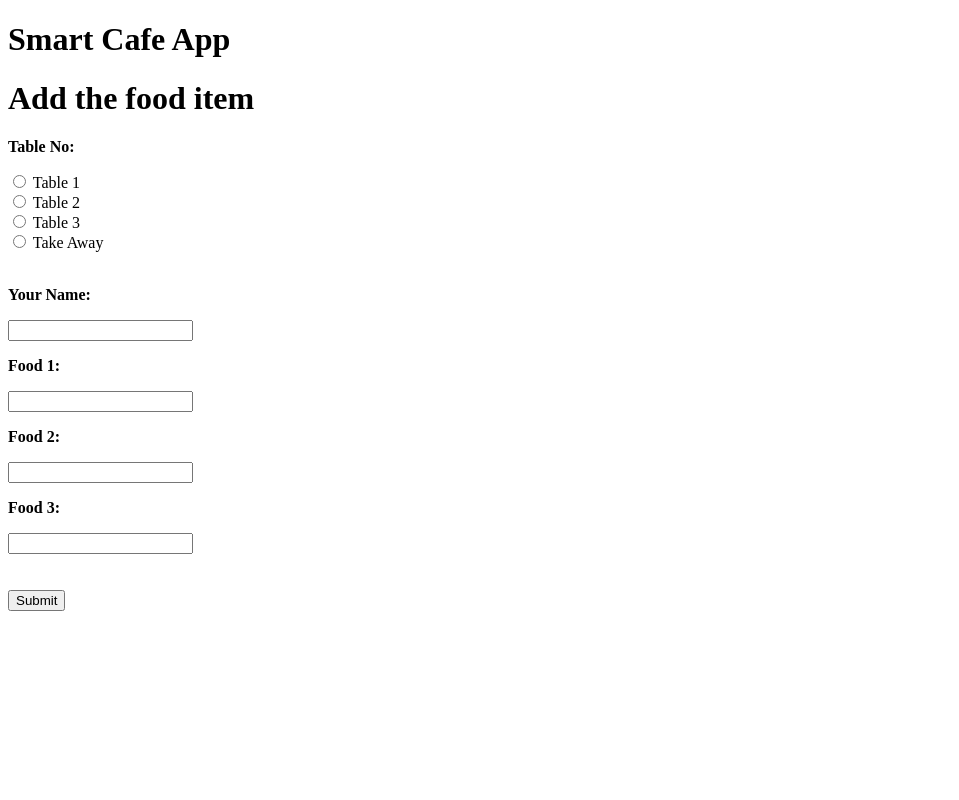
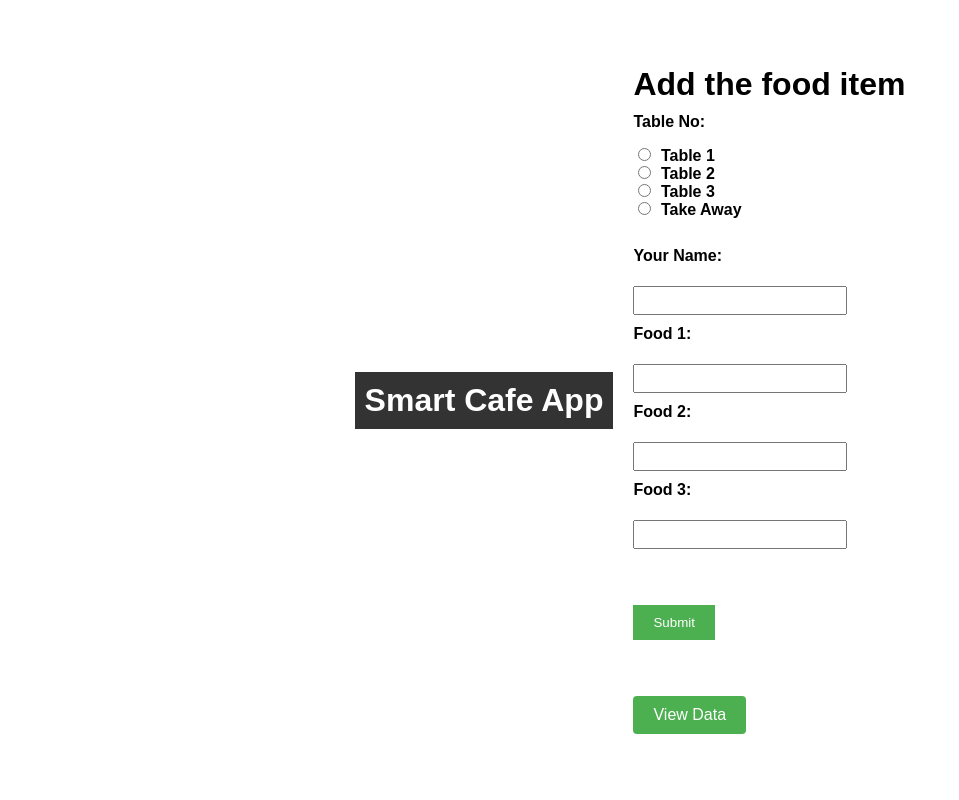
Before and after one commit to rav94/sample-python-data-collection-app, a Flask app: page / in a window 1280 px wide. Shown: the whole page, without its empty margins (0-959 px from the left). Run offline with Flask 2, Linux system fonts and the light colour scheme.

Commit message:
Adding latest changes

```diff
--- a/app.py
+++ b/app.py
@@ -1,32 +1,109 @@
-from flask import Flask, escape, render_template, request
+from flask import Flask, render_template, request, flash, current_app, g, get_flashed_messages, redirect, url_for
 from datetime import datetime
-import pandas as pd
+import sqlite3
 import os
+import secrets
+import signal
 
 app = Flask(__name__)
+app.secret_key = secrets.token_hex(16)  # Set a secret key for flash messaging
 
-# @app.route('/')
-# def index():
-#     return 'Hello World!'
+# Flag to track application termination
+app_terminated = False
+
+app.config['DATABASE'] = 'data.db'
+
+def get_db():
+    db = getattr(g, '_database', None)
+    if db is None:
+        db = g._database = sqlite3.connect(current_app.config['DATABASE'])
+        db.row_factory = sqlite3.Row
+    return db
+
 @app.route('/', methods=['GET', 'POST'])
 def index():
-    if request.method == 'POST':
+    if request.method == 'POST' and request.form:
+        # Retrieve form data
+        table_no = request.form.get('table_no')
+        your_name = request.form.get('your_name')
+        food_1 = request.form.get('food_1')
+        food_2 = request.form.get('food_2')
+        food_3 = request.form.get('food_3')
+        timestamp = datetime.now().strftime("%d/%m/%Y %H:%M:%S")
 
-        # Print the form data to the console
-        for key, value in request.form.items():
-            print(f'{key}: {value}')
+        try:
+            with app.app_context():
+                db = get_db()
+                cursor = db.cursor()
 
-        input_dict = request.form.to_dict()
+                # Create a table to store the form data
+                cursor.execute('''CREATE TABLE IF NOT EXISTS form_data
+                    (id INTEGER PRIMARY KEY AUTOINCREMENT,
+                    timestamp TEXT,
+                    table_no TEXT,
+                    your_name TEXT,
+                    food_1 TEXT,
+                    food_2 TEXT,
+                    food_3 TEXT)''')
 
-        input_dict['timestamp'] = datetime.now().strftime("%d/%m/%Y %H:%M:%S")
+                # Insert the form data into the table
+                cursor.execute('''INSERT INTO form_data (timestamp, table_no, your_name, food_1, food_2, food_3)
+                                VALUES (?, ?, ?, ?, ?, ?)''',
+                            (timestamp, table_no, your_name, food_1, food_2, food_3))
 
-        print(input_dict)
+                # Commit the changes to the database
+                db.commit()
 
-        df = pd.DataFrame([input_dict])
+            return redirect(url_for('index'))
+            # Display success message using flash
+            # flash('Items added successfully!', 'success')
+        except Exception as e:
+            # Display error message using flash
+            flash(f'Error occurred: {str(e)}', 'error')
 
-        print(df)
+    return render_template('questions.html', messages=get_flashed_messages())
 
-        output_path='test.csv'
-        df.to_csv(output_path, mode='a', index=False, header=not os.path.exists(output_path))
+@app.route('/data')
+def data():
+    try:
+        db = get_db()
+        cursor = db.cursor()
+        # Fetch data from the database and sort by timestamp
+        cursor.execute('''SELECT * FROM form_data ORDER BY timestamp''')
+        rows = cursor.fetchall()
 
-    return render_template('questions.html')
+        if len(rows) == 0:
+            # No data in the database
+            message = "No data to display"
+            return render_template('data.html', rows=rows, message=message)
+
+        return render_template('data.html', rows=rows)
+    except Exception as e:
+        # Exception occurred while reading data
+        message = f"Error occurred: {str(e)}"
+        return render_template('data.html', message=message)
+
+def terminate_app(signal, frame):
+    global app_terminated
+    app_terminated = True
+
+# Register termination signal handler
+signal.signal(signal.SIGTERM, terminate_app)
+
+# Close the database connection when the application is terminated
+@app.teardown_appcontext
+def close_connection(exception):
+    db = getattr(g, '_database', None)
+    if db is not None:
+        try:
+            if app_terminated:
+                cursor = db.cursor()
+                cursor.execute("DELETE FROM form_data")  # Delete all records from the table
+                db.commit()  # Commit the changes
+
+            db.close()
+        except Exception as e:
+            print(f"Error closing the database connection: {str(e)}")
+
+if __name__ == '__main__':
+    app.run(host='0.0.0.0', port=5000)
--- /dev/null
+++ b/static/styles/styles.css
@@ -0,0 +1,87 @@
+/* Global styles */
+body {
+    font-family: Arial, sans-serif;
+    margin: 0;
+    padding: 0;
+    display: flex;
+    align-items: center;
+    justify-content: center;
+    min-height: 100vh;
+  }
+
+  header {
+    background-color: #333;
+    color: #fff;
+    padding: 10px;
+  }
+
+  h1 {
+    margin: 0;
+    padding: 0;
+  }
+
+  main {
+    margin: 20px;
+  }
+
+  /* Form styles */
+  form {
+    max-width: 400px;
+    margin: 0 auto;
+  }
+
+  form p {
+    margin-top: 10px;
+  }
+
+  form label {
+    display: inline-block;
+    width: 120px;
+    font-weight: bold;
+  }
+
+  form input[type="text"],
+  form input[type="radio"] {
+    margin-top: 5px;
+  }
+
+  form input[type="text"] {
+    width: 200px;
+    padding: 5px;
+  }
+
+  form input[type="radio"] {
+    margin-top: 0;
+    margin-right: 5px;
+  }
+
+  form input[type="submit"] {
+    margin-top: 20px;
+    padding: 10px 20px;
+    background-color: #4CAF50;
+    color: #fff;
+    border: none;
+    cursor: pointer;
+  }
+
+  form input[type="submit"]:hover {
+    background-color: #45a049;
+  }
+
+  .button-container {
+    text-align: center;
+    margin-top: 20px;
+  }
+
+  .button {
+    display: inline-block;
+    padding: 10px 20px;
+    background-color: #4CAF50;
+    color: #fff;
+    text-decoration: none;
+    border-radius: 4px;
+  }
+
+  .button:hover {
+    background-color: #45a049;
+  }
--- /dev/null
+++ b/static/styles/toaster.css
@@ -0,0 +1,30 @@
+/* Toaster styles */
+.toaster-container {
+    position: fixed;
+    top: 20px;
+    right: 20px;
+    z-index: 9999;
+  }
+
+  .toaster {
+    padding: 10px 20px;
+    border-radius: 4px;
+    font-size: 14px;
+    color: #fff;
+    width: 200px;
+    margin-bottom: 10px;
+    opacity: 0;
+    transition: opacity 0.3s ease-in-out;
+  }
+
+  .toaster.success {
+    background-color: #4CAF50;
+  }
+
+  .toaster.error {
+    background-color: #F44336;
+  }
+
+  .toaster.show {
+    opacity: 1;
+  }
--- a/templates/base.html
+++ b/templates/base.html
@@ -1,10 +1,11 @@
 <!DOCTYPE html>
 <html lang="en">
   <head>
-    <!-- Required meta tags -->
     <meta charset="utf-8">
     <meta name="viewport" content="width=device-width, initial-scale=1, shrink-to-fit=no">
     <title>Smart Cafe App</title>
+    <link rel="stylesheet" type="text/css" href="{{ url_for('static', filename='styles/styles.css') }}">
+    <link rel="stylesheet" type="text/css" href="{{ url_for('static', filename='styles/toaster.css') }}">
   </head>
 
   <body>
@@ -13,7 +14,15 @@
     </header>
 
     <main>
-      <!-- child template -->
+      {% with messages = get_flashed_messages(with_categories=true) %}
+        {% if messages %}
+          <div class="toaster-container">
+            {% for message in messages %}
+              <div class="toaster {{ message[1] }} show">{{ message[0] }}</div>
+            {% endfor %}
+          </div>
+        {% endif %}
+      {% endwith %}
       {% block content %}
       {% endblock %}
     </main>
--- a/templates/questions.html
+++ b/templates/questions.html
@@ -16,17 +16,21 @@
     </div>
   <br>
   <p><b>Your Name:</b></p>
-  <input type="text" id="yourName" name="your_name" />
+  <input class="form-input" type="text" id="yourName" name="your_name" />
   <br>
   <p><b>Food 1:</b></p>
-  <input type="text" id="food1" name="food_1" />
+  <input class="form-input" type="text" id="food1" name="food_1" />
   <br>
   <p><b>Food 2:</b></p>
-  <input type="text" id="food2" name="food_2" />
+  <input class="form-input" type="text" id="food2" name="food_2" />
   <br>
   <p><b>Food 3:</b></p>
-  <input type="text" id="food3" name="food_3" />
+  <input class="form-input" type="text" id="food3" name="food_3" />
   <br><br><br>
-  <input type="submit">
+  <input id="submitBtn" type="submit">
+  <br><br><br>
+  <div class="button-container"></div>
+    <a class="button" href="{{ url_for('data') }}">View Data</a>
+  </div>
 </form>
 {% endblock %}
```
Also changed, not shown: static/styles/data.css (added, +37 -0 lines), templates/data.html (added, +48 -0 lines), 1 other file.
